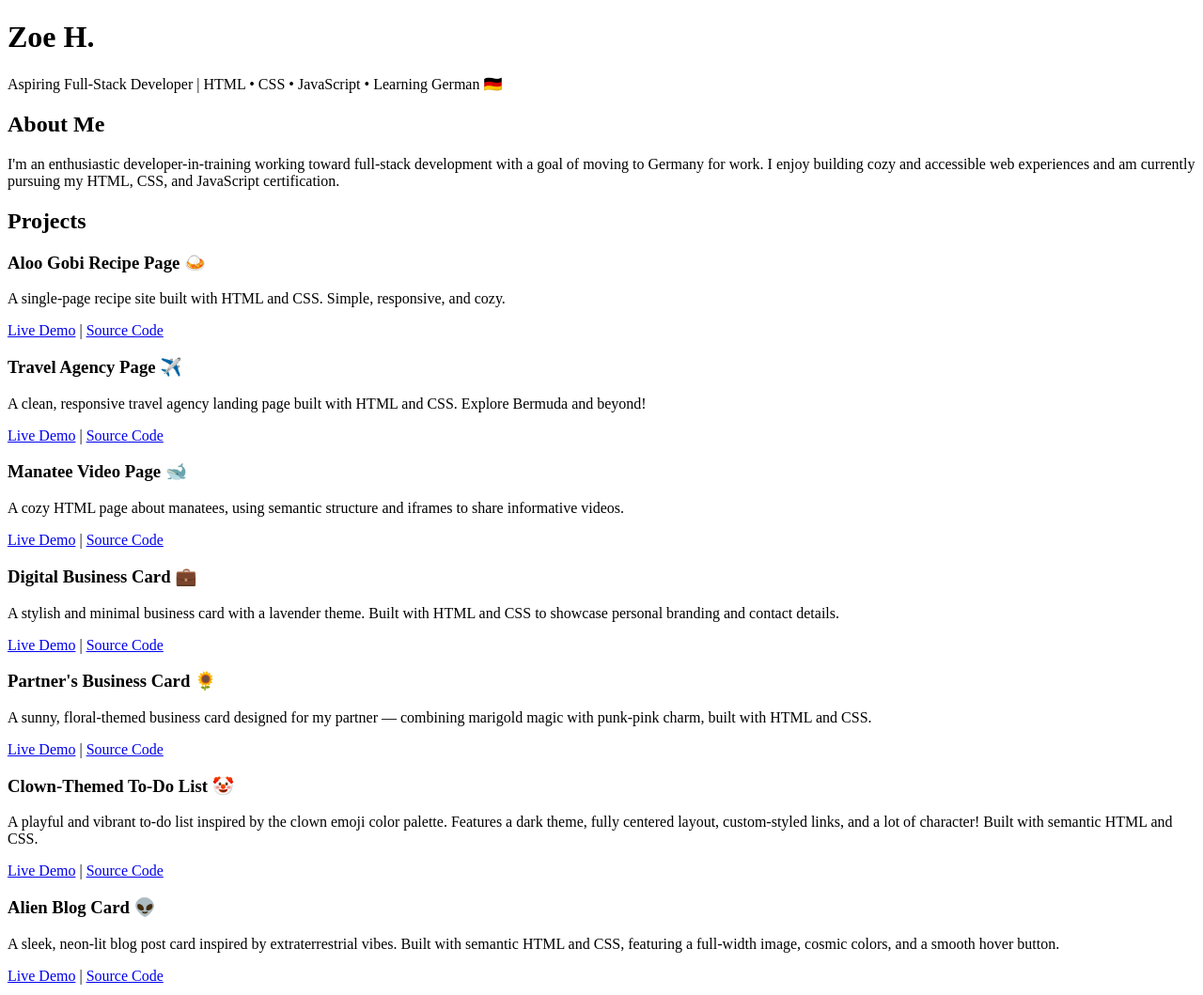
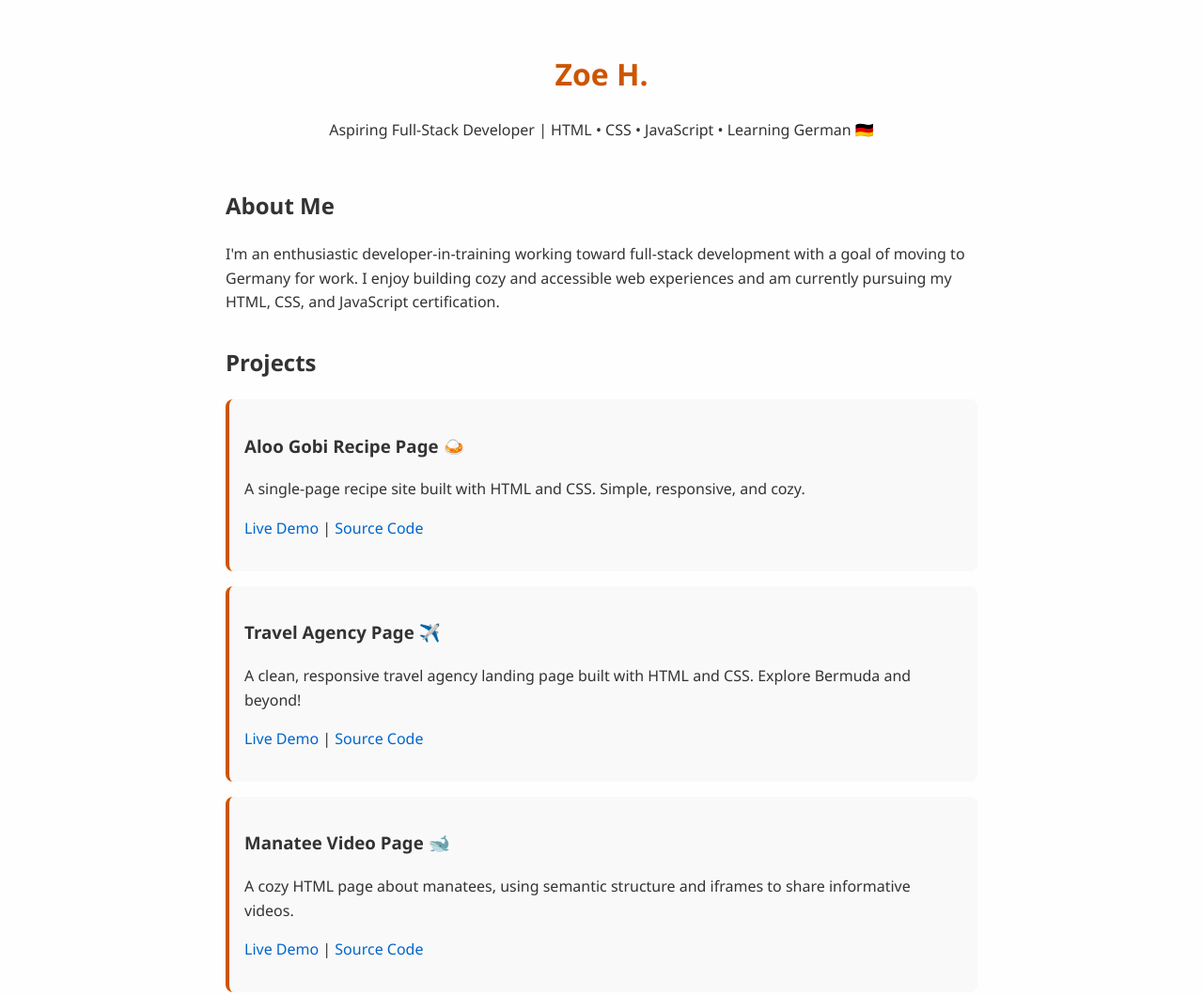
Before and after one commit to zohunt/Zoe-Hunt, a plain HTML site: page index.html in a window 1280 px wide. Shown: the top 1059 px of the page at 94% size. Drawn offline with Linux system fonts and the light colour scheme.

Commit message:
Update styles.css

```diff
--- a/styles.css
+++ b/styles.css
@@ -1,3 +1,37 @@
+body {
+      font-family: 'Segoe UI', Tahoma, Geneva, Verdana, sans-serif;
+      background: #fefefe;
+      color: #333;
+      max-width: 800px;
+      margin: auto;
+      padding: 2rem;
+      line-height: 1.6;
+    }
+    header {
+      text-align: center;
+      margin-bottom: 3rem;
+    }
+    h1 {
+      color: #cc5500;
+    }
+    section {
+      margin-bottom: 2rem;
+    }
+    a {
+      color: #0066cc;
+      text-decoration: none;
+    }
+    a:hover {
+      text-decoration: underline;
+    }
+    .project {
+      background: #f9f9f9;
+      border-left: 4px solid #cc5500;
+      padding: 1rem;
+      margin-bottom: 1rem;
+      border-radius: 8px;
+    }
+
 .project {
   transition: transform 0.3s ease, box-shadow 0.3s ease;
 }
```
